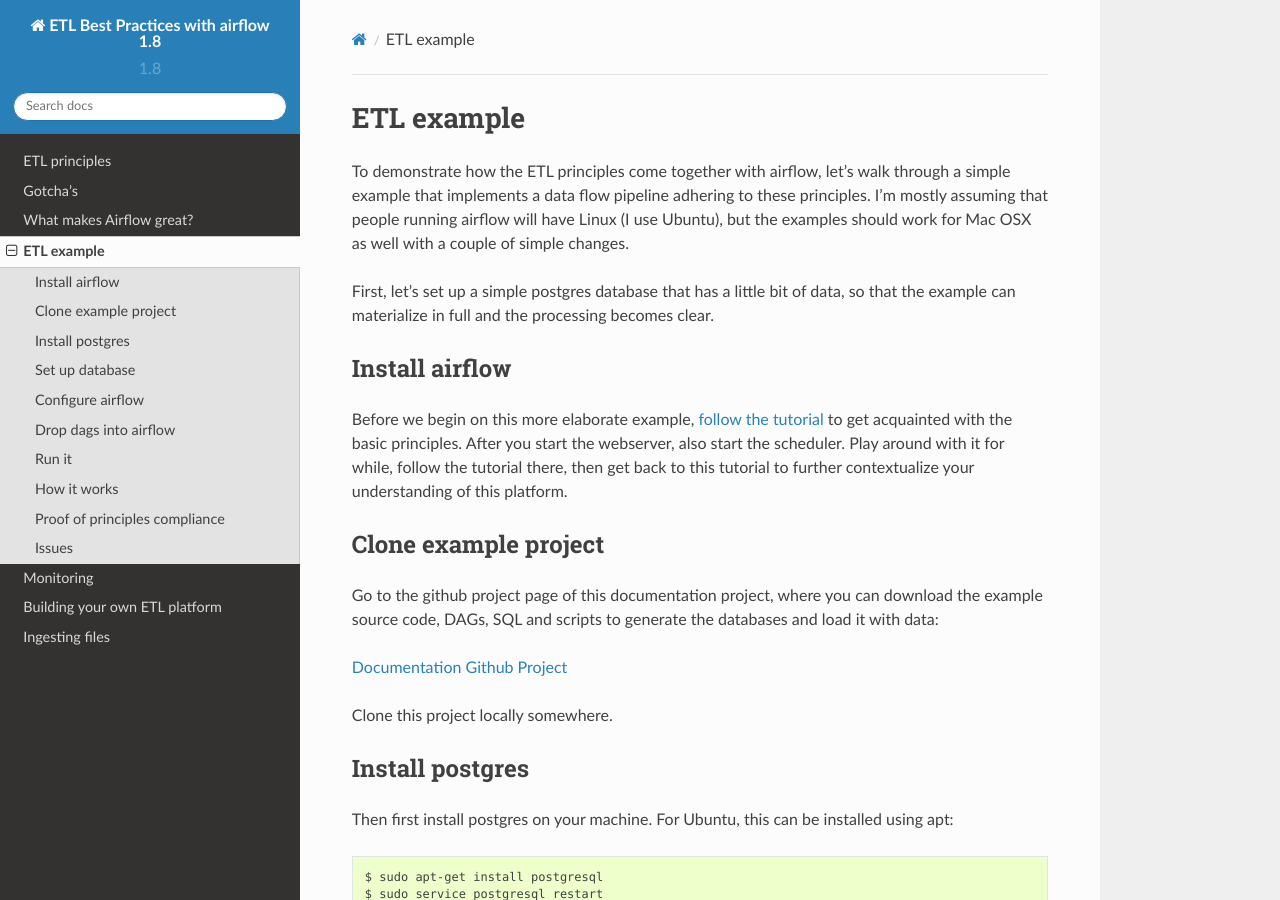
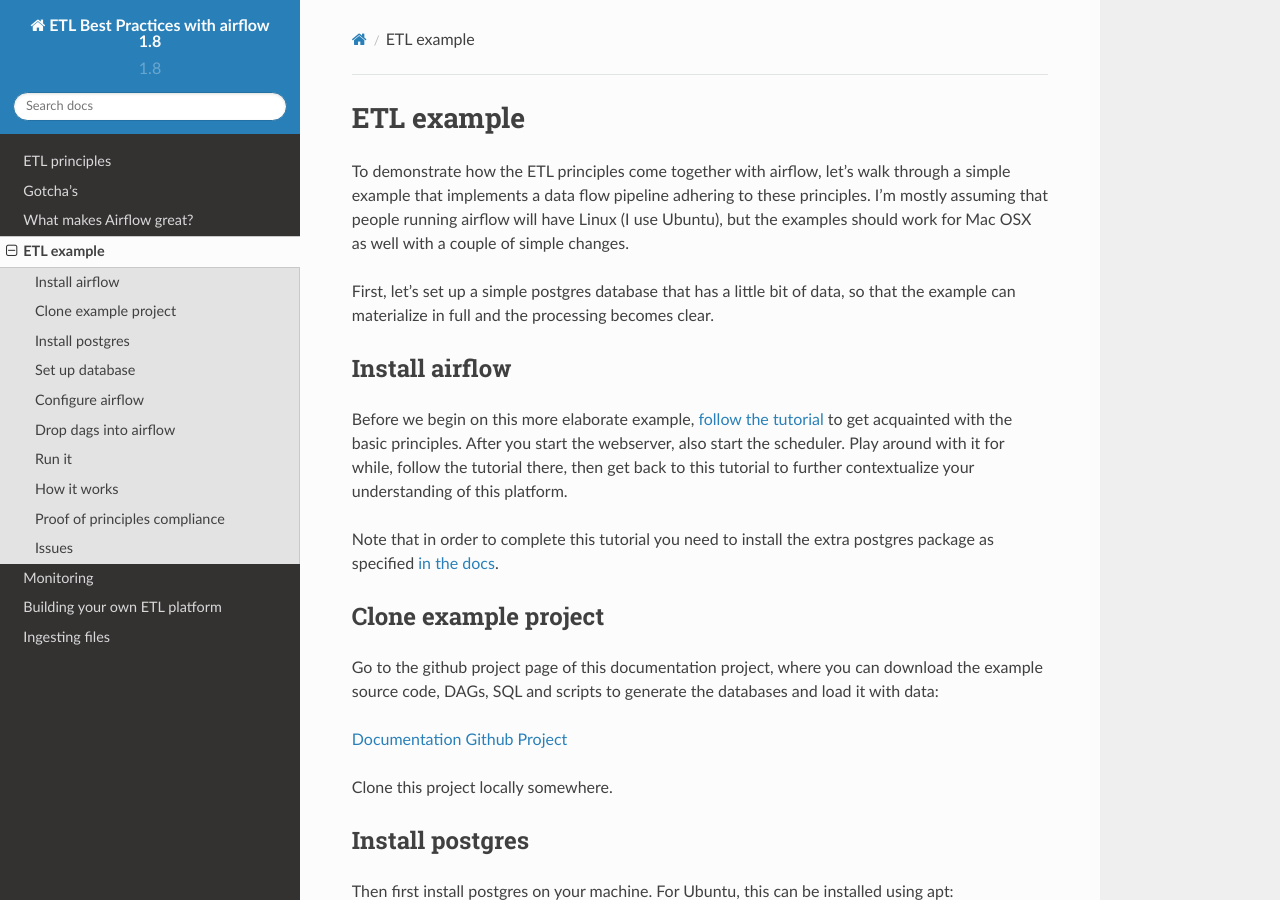
Before and after one commit to gtoonstra/etl-with-airflow, a Sphinx documentation site: the page built from docs/etlexample.rst, in a window 1280 px wide and 900 px high. Built offline with Sphinx 7.4.7 and the Read the Docs theme 2.0.0, drawn with Linux system fonts in a browser that asks for light colours.

Commit message:
made requirement of postgres extra package explicit

```diff
--- a/docs/etlexample.rst
+++ b/docs/etlexample.rst
@@ -16,6 +16,8 @@ Before we begin on this more elaborate example, `follow the tutorial <https://ai
 get acquainted with the basic principles. After you start the webserver, also start the scheduler. Play around with it for while,
 follow the tutorial there, then get back to this tutorial to further contextualize your understanding
 of this platform.
+
+Note that in order to complete this tutorial you need to install the extra postgres package as specified `in the docs <https://airflow.incubator.apache.org/installation.html>`_.
 
 Clone example project
 ---------------------
```
